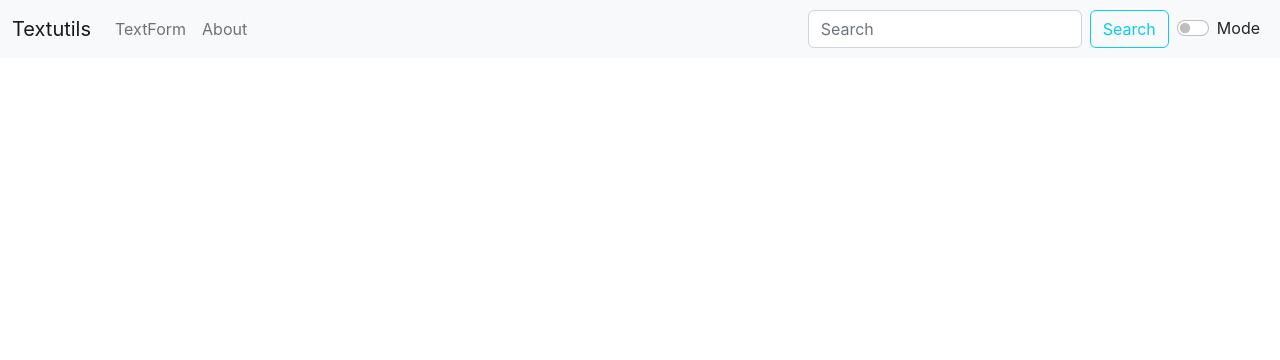
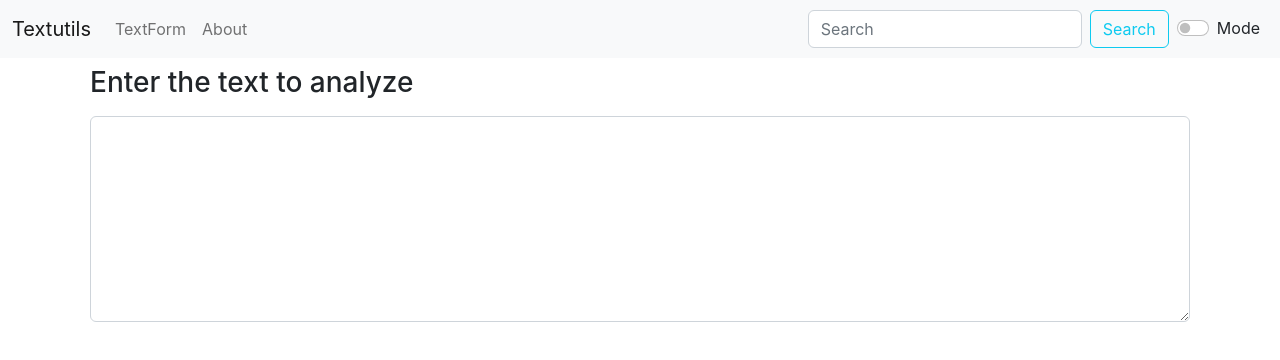
Before and after one commit to palakarora0109/Textutils, a React (Create React App) app: page / in a window 1280 px wide. Shown: the top 360 px of the page. Built offline with nearby package versions, Linux system fonts and the light colour scheme.

Commit message:
basic textform created

```diff
--- a/src/App.js
+++ b/src/App.js
@@ -1,10 +1,16 @@
 import './App.css';
 import Navbar from './components/Navbar';
+import Textform from './components/Textform';
 
 function App() {
   return (
     <>
     <Navbar title={"Textutils"}/>
+
+    <div className='container'>
+      <Textform
+      heading={"Enter the text to analyze"}/>
+    </div>
     </>
   );
 }
--- /dev/null
+++ b/src/components/Textform.js
@@ -0,0 +1,18 @@
+import React from "react";
+
+export default function Textform(props) {
+  return (
+    <div className="mx-2 my-2">
+
+      <h3 >{props.heading}</h3>
+
+      <div className="my-3">
+        <textarea
+          className="form-control"
+          id="exampleFormControlTextarea1"
+          rows="8"
+        ></textarea>
+      </div>
+    </div>
+  );
+}
```
